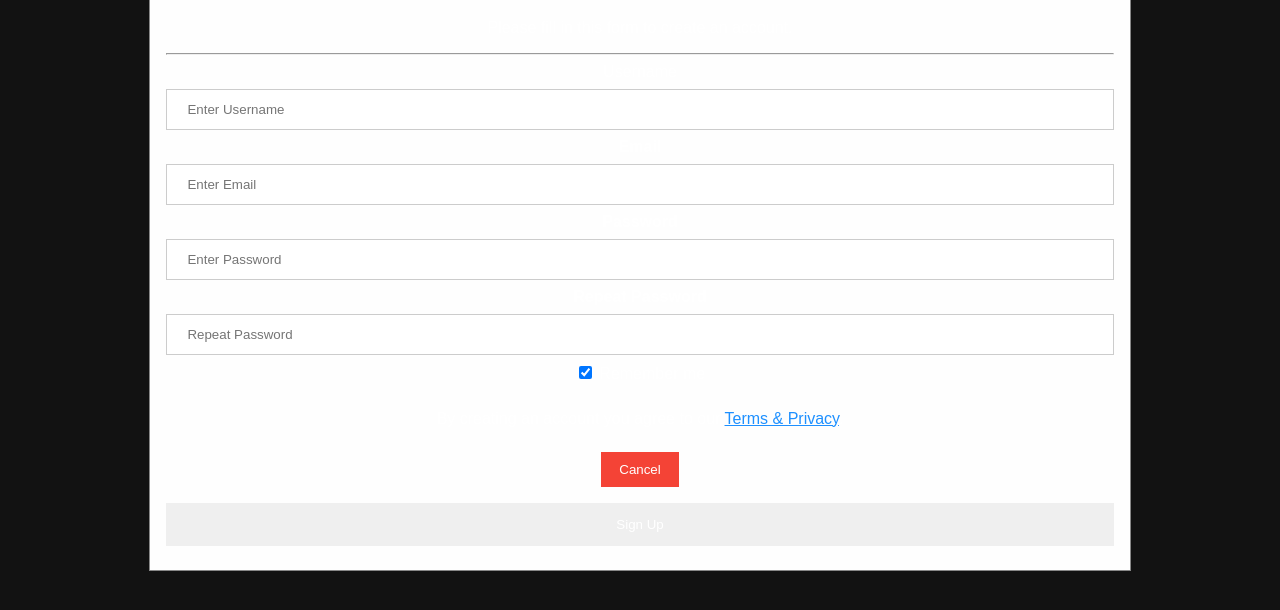
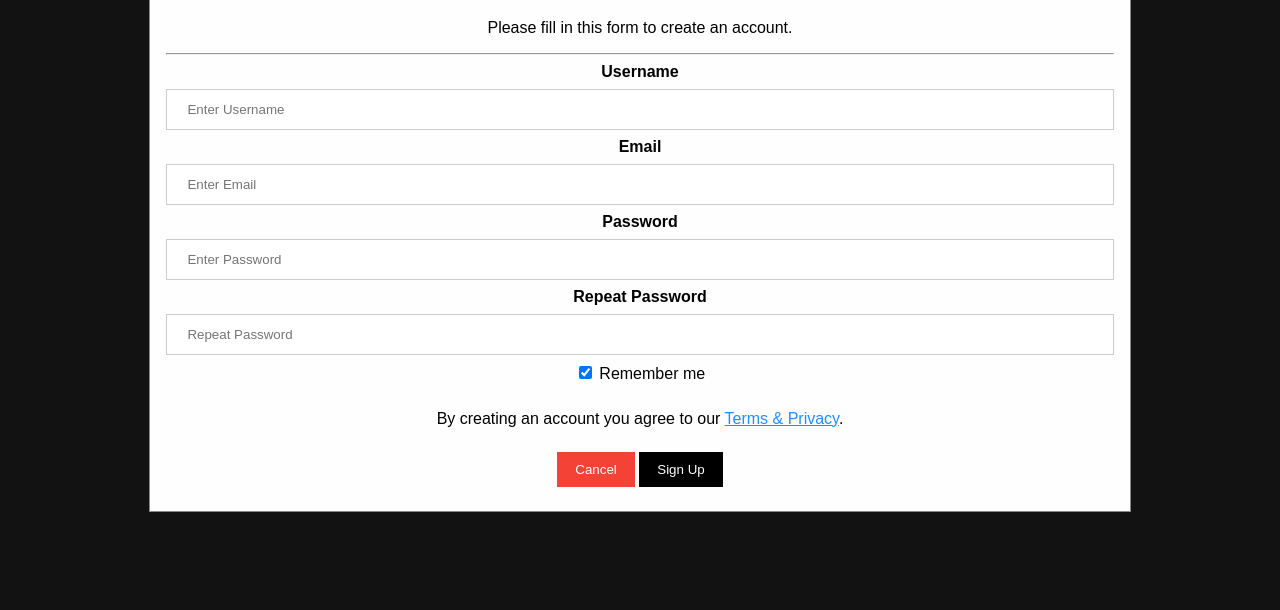
Before and after one commit to OGoodrum/Tomato-Dataset-Model, a website: page src/templates/signup.html in a window 1280 px wide. Shown: the part 238-848 px from the top of the page. Drawn offline with Linux system fonts and the light colour scheme.

Commit message:
Simple style changes to login and signup

```diff
--- a/src/static/styles.css
+++ b/src/static/styles.css
@@ -210,7 +210,7 @@ button:hover {
   background-color: #f44336;
 }
 
-.signupButton {
+.signupbtn {
     width: auto;
     padding: 10px 18px;
     background-color: black;
@@ -235,6 +235,7 @@ img.avatar {
 span.psw {
   float: right;
   padding-top: 16px;
+  color: #000;
 }
 
 /* The Modal (background) */
@@ -255,9 +256,14 @@ span.psw {
 /* Modal Content/Box */
 .modal-content {
   background-color: #fefefe;
+  color: black;
   margin: 5% auto 15% auto; /* 5% from the top, 15% from the bottom and centered */
   border: 1px solid #888;
   width: 80%; /* Could be more or less, depending on screen size */
+}
+
+.remember-me {
+  color: black;
 }
 
 /* The Close Button (x) */
--- a/src/templates/signup.html
+++ b/src/templates/signup.html
@@ -26,7 +26,7 @@
                 <h1>Sign Up</h1>
                 <p>Please fill in this form to create an account.</p>
                 <hr>
-                <label for="uname">Username</label>
+                <label for="uname"><b>Username</b></label>
                 <input type="text" placeholder="Enter Username" name="uname" required>
 
                 <label for="email"><b>Email</b></label>
@@ -38,7 +38,7 @@
                 <label for="psw-repeat"><b>Repeat Password</b></label>
                 <input type="password" placeholder="Repeat Password" name="psw-repeat" required>
 
-                <label>
+                <label class="remember-me">
                 <input type="checkbox" checked="checked" name="remember" style="margin-bottom:15px"> Remember me
                 </label>
 
```
Also changed, not shown: src/templates/login.html (+2 -2 lines).
